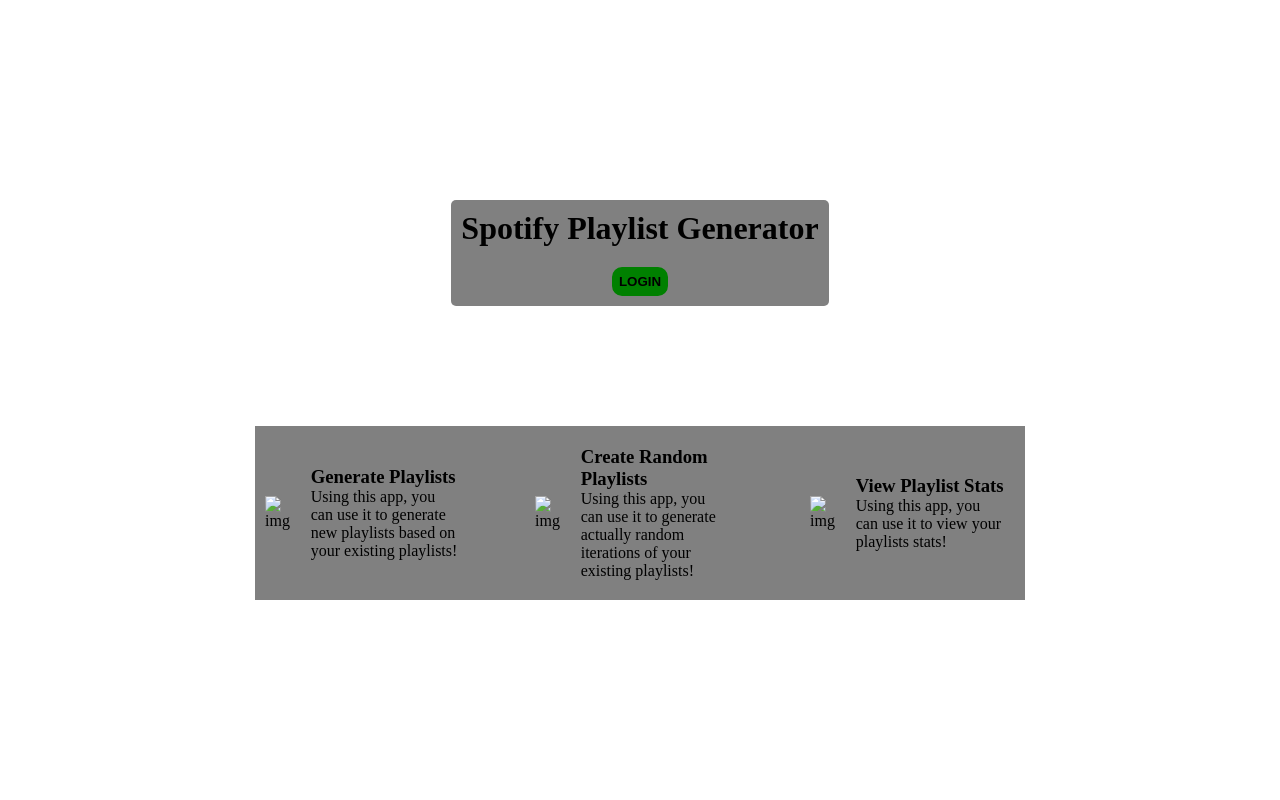
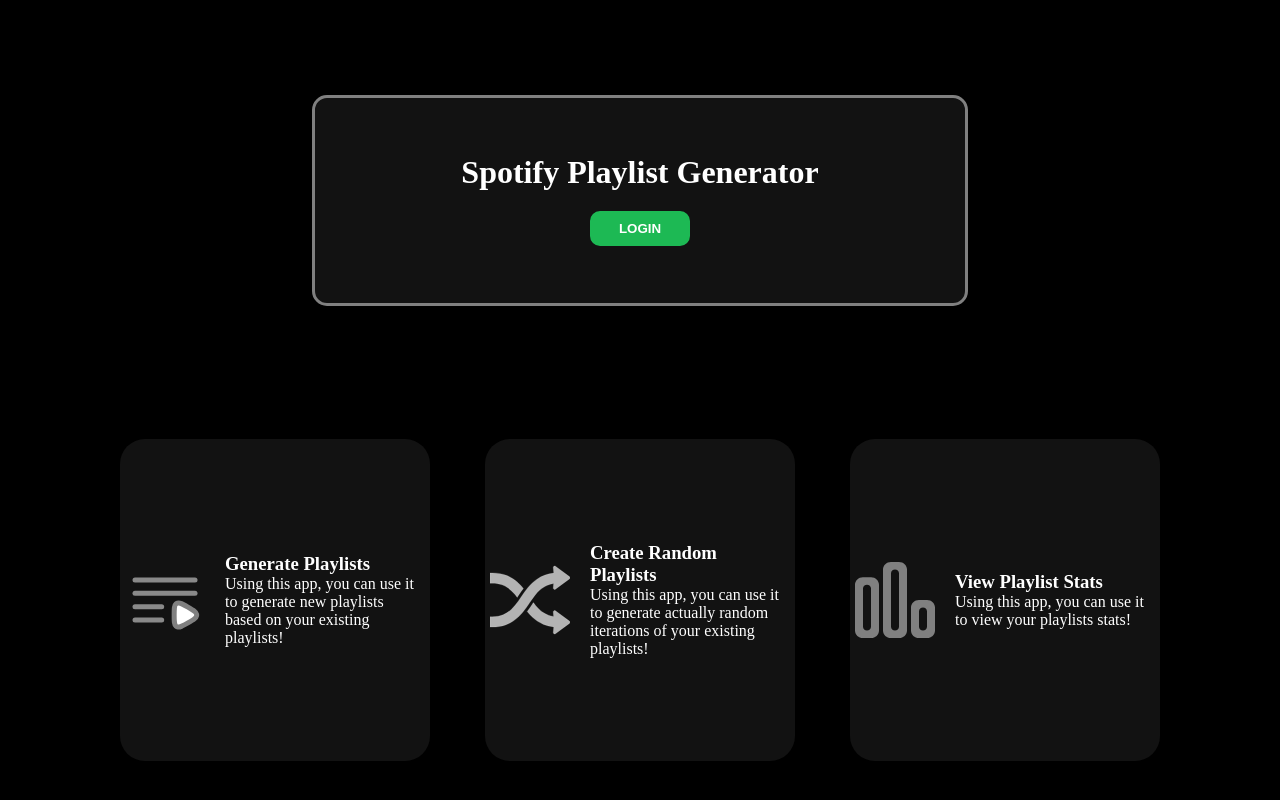
Before and after one commit to KoriH/spotify-api-js, a website: page view/index.html in a window 1280 px wide. Drawn offline with Linux system fonts and the light colour scheme.

Commit message:
css styling for login page

```diff
--- a/view/index.css
+++ b/view/index.css
@@ -1,51 +1,89 @@
 * {
   margin: 0;
   padding: 0;
+}
+
+body {
+  background-color: black;
 }
 
 .container {
   display: flex;
   justify-content: center;
   align-self: center;
-  background: grey;
   padding: 5px;
 }
 
 
 .container.login {
   flex-flow: column;
-  border-radius: 5px;
+  width: 100vw;
+  height: 50vh;
+}
+
+.header {
+  color: white;
+}
+
+.container.modal {
+  background-color: #121212;
+  display: flex;
+  flex-flow: column;
+  border-radius: 15px;
+  border-color: grey;
+  border-style: solid;
+  width: clamp(300px, 50%, 50vw);
+  height: min(50%, 50vh);
 }
 
 .container.button {
   margin-top: 10px;
-  width: 100px;
+  width: 200px;
 }
 
 #login {
   padding: 5px;
+  width: 100px;
+  height: 35px;
   font-weight: 700;
-  background: green;
+  background: #1DB954;
+  color: white;
   border-radius: 10px;
   border-spacing: 10px;
-  border-color: green;
+  border-color: #1DB954;
   border-style: solid;
 }
 
 .container.features {
-  margin-top: 120px;
   gap: 55px;
+  width: 100vw;
+  height: 50vh;
 }
 
 .container.feature {
-  width: 200px;
+  background-color: #121212;
+  border-radius: 25px;
+  width: 300px;
+  height: 80%;
   display: flex;
+  gap: 15px;
   align-items: center;
 }
 
+@media (max-width: 1050px) {
+  .container.features {
+    flex-flow: column;
+  }
+
+  .container.feature {
+    height: 400px;
+  }
+}
+
 .container.description {
+  color: white;
   flex-flow: column;
-  width: 150px;
+  padding: 5px;
 }
 
 #hero {
--- a/view/index.html
+++ b/view/index.html
@@ -12,6 +12,7 @@
   <main id="hero">
 
     <div class="container login">
+      <div class="container modal">
         <div class="container header">
           <h1 class="header">Spotify Playlist Generator</h1>
         </div>
@@ -20,36 +21,31 @@
           <button id="login"> LOGIN </button>
         </div>
       </div>
+    </div>
 
     <div class="container features">
 
       <div class="container feature new">
-        <img src="" alt="img">
+        <img src="playlist-svgrepo-com.svg" alt="img">
         <div class="container description">
           <h3>Generate Playlists</h3>
           <p>Using this app, you can use it to generate new playlists based on your existing playlists!</p>
         </div>
       </div>
 
-      <div class="container shuffle">
-
       <div class="container feature random">
-          <img src="" alt="img">
+        <img src="shuffle-1-svgrepo-com.svg" alt="img">
         <div class="container description">
           <h3>Create Random Playlists</h3>
           <p>Using this app, you can use it to generate actually random iterations of your existing playlists!</p>
         </div>
       </div>
-      </div>
-
-      <div class="container generate">
 
       <div class="container feature stats">
-          <img src="" alt="img">
+        <img src="stats-1371-svgrepo-com.svg" alt="img">
         <div class="container description">
           <h3>View Playlist Stats</h3>
           <p>Using this app, you can use it to view your playlists stats!</p>
-          </div>
         </div>
       </div>
     </div>
```
Also changed, not shown: controller/CreateRandomPlaylist.js (added), controller/GeneratePlaylist.js (added), model/Playlist.js (added), model/Song.js (added), view/playlist-svgrepo-com.svg (added), view/shuffle-1-svgrepo-com.svg (added), view/stats-1371-svgrepo-com.svg (added), 1 other file. Lines whose indentation alone changed are shown as unchanged.
